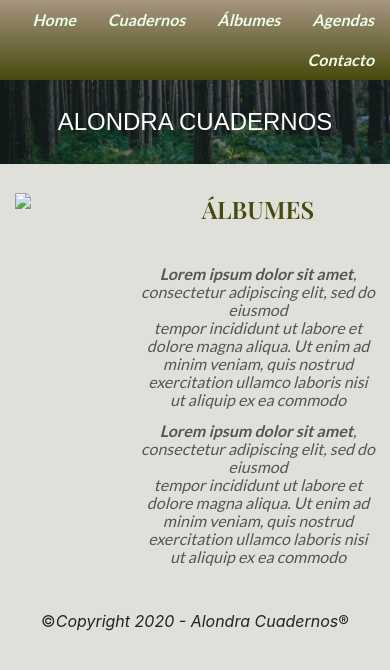
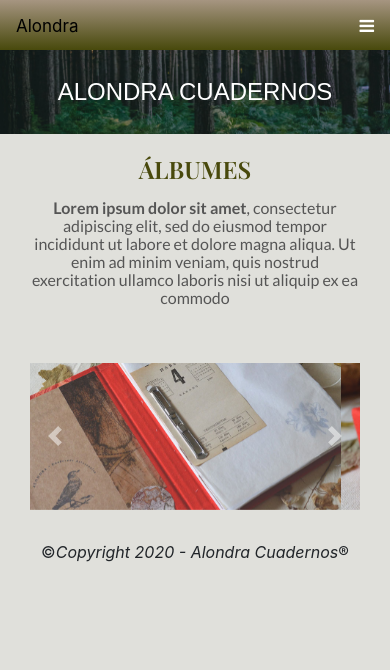
Before and after one commit to WallyVL/clase15, a website: page albumes/albumes.html in a window 390 px wide. Drawn offline with nearby package versions, Linux system fonts and the light colour scheme.

Commit message:
Update albumes.html

```diff
--- a/albumes/albumes.html
+++ b/albumes/albumes.html
@@ -7,14 +7,16 @@
         <meta name="viewport" content="width=device-width, initial-scale=1">
       <link rel="stylesheet" href="../css/bootstrap.min.css">
       <link rel="stylesheet" href="../css/styles.css">
+      <link rel="stylesheet" href="../css/main.css">
       <title>Alondra Cuadernos</title>
       <link rel="preconnect" href="https://fonts.gstatic.com">
       <link href="https://fonts.googleapis.com/css2?family=Lato:wght@400;700&family=Playfair+Display:wght@600&display=swap" rel="stylesheet">
+      <link rel="stylesheet" href="https://cdnjs.cloudflare.com/ajax/libs/font-awesome/4.7.0/css/font-awesome.min.css">
       <script src="https://code.jquery.com/jquery-3.5.1.slim.min.js" integrity="sha384-DfXdz2htPH0lsSSs5nCTpuj/zy4C+OGpamoFVy38MVBnE+IbbVYUew+OrCXaRkfj" crossorigin="anonymous"></script>
     </head>
     <body>
         <header>
-            <div>
+          <div class="barraNavegacion">
             <ul class="nav">
               <li class="nav-item">
                 <a class="nav-link" href="../index.html">Home</a>
@@ -34,30 +36,64 @@
             </ul>
           </div>
 
+          <!-- Top Navigation Menu -->
+          <div class="mobile-container">
+<div class="topnav">
+<a href="../index.html" class="active">Alondra</a>
+<div id="myLinks">
+  <a class="nav-link" href="../index.html">Home</a>
+  <a class="nav-link" href="../cuadernos/cuadernos.html">Cuadernos</a>
+  <a class="nav-link" href="albumes.html">Álbumes</a>
+  <a class="nav-link" href="../agendas/agendas.html">Agendas</a>
+  <a class="nav-link" href="../contacto/contacto.html">Contacto</a>
+</div>
+<a href="javascript:void(0);" class="icon" onclick="myFunction()">
+  <i class="fa fa-bars"></i>
+</a>
+</div>
+</div>
+
            <h1>Alondra Cuadernos</h1>
         </header>
-        <main>
-            <section id="grillaAlbumes">
-                <div class="encabezadoGrilla">
-                    <h2 class="encabezadoGrilla__titulo">ÁLBUMES</h2>
-                </div>
-
-                <div class="imagenLateral">
-                    <img src="../img/cuadernos.jpeg">
+        <main class="container">
+          <section>
+            <div class="row">
+                <div class="col-lg-2 col-lg-offset-2">
 
                 </div>
 
-                <div class="albumFormato1">
-                    <p class="albumFormato__parrafos"><strong>Lorem ipsum dolor sit amet</strong>, consectetur adipiscing elit, sed do eiusmod<br>
-                        tempor incididunt ut labore et dolore magna aliqua. Ut enim ad minim veniam, quis nostrud<br>
+                <div class="col-lg-8  col-md-12 col-sm-12">
+                    <h2 class="estiloTitulos">ÁLBUMES</h2>
+                    <p class="estiloParrafos"><strong>Lorem ipsum dolor sit amet</strong>, consectetur adipiscing elit, sed do eiusmod
+                    tempor incididunt ut labore et dolore magna aliqua. Ut enim ad minim veniam, quis nostrud
                     exercitation ullamco laboris nisi ut aliquip ex ea commodo</p>
+                </div>
 
             </div>
+        </section>
+        <section>
 
-                <div class="albumFormato2">
-                    <p class="albumFormato__parrafos"><strong>Lorem ipsum dolor sit amet</strong>, consectetur adipiscing elit, sed do eiusmod<br>
-                        tempor incididunt ut labore et dolore magna aliqua. Ut enim ad minim veniam, quis nostrud<br>
-                        exercitation ullamco laboris nisi ut aliquip ex ea commodo</p>
+          <div id="carouselExampleIndicators" class="carousel slide" data-ride="carousel">
+              <div class="carousel-inner" role="listbox">
+                <div class="carousel-item active">
+                  <img class="d-block w-100" src="../img/album1Crop.jpg" data-src="holder.js/900x400?theme=social" alt="First slide">
+                </div>
+                <div class="carousel-item">
+                  <img class="d-block w-100" src="../img/album2Crop.jpg" data-src="holder.js/900x400?theme=industrial" alt="Second slide">
+                </div>
+                <div class="carousel-item">
+                  <img class="d-block w-100" src="../img/album3Crop.jpg" data-src="holder.js/900x400?theme=industrial" alt="Third slide">
+                </div>
+
+              </div>
+              <a class="carousel-control-prev" href="#carouselExampleIndicators" role="button" data-slide="prev">
+                <span class="carousel-control-prev-icon" aria-hidden="true"></span>
+                <span class="sr-only">Previous</span>
+              </a>
+              <a class="carousel-control-next" href="#carouselExampleIndicators" role="button" data-slide="next">
+                <span class="carousel-control-next-icon" aria-hidden="true"></span>
+                <span class="sr-only">Next</span>
+              </a>
 
             </div>
 
@@ -67,5 +103,19 @@
         <footer>
             <p>&copy;<em>Copyright 2020 - Alondra Cuadernos</em>&reg;</p>
         </footer>
+        <script src="https://cdn.jsdelivr.net/npm/popper.js@1.16.1/dist/umd/popper.min.js" integrity="sha384-9/reFTGAW83EW2RDu2S0VKaIzap3H66lZH81PoYlFhbGU+6BZp6G7niu735Sk7lN" crossorigin="anonymous"></script>
+        <script src="https://cdn.jsdelivr.net/npm/bootstrap@4.5.3/dist/js/bootstrap.min.js" integrity="sha384-w1Q4orYjBQndcko6MimVbzY0tgp4pWB4lZ7lr30WKz0vr/aWKhXdBNmNb5D92v7s" crossorigin="anonymous"></script>
+
+        <script>
+          function myFunction() {
+            var x = document.getElementById("myLinks");
+            if (x.style.display === "block") {
+              x.style.display = "none";
+            } else {
+              x.style.display = "block";
+            }
+          }
+          </script>
+
     </body>
 </html>
```
Lines whose indentation alone changed are shown as unchanged.
